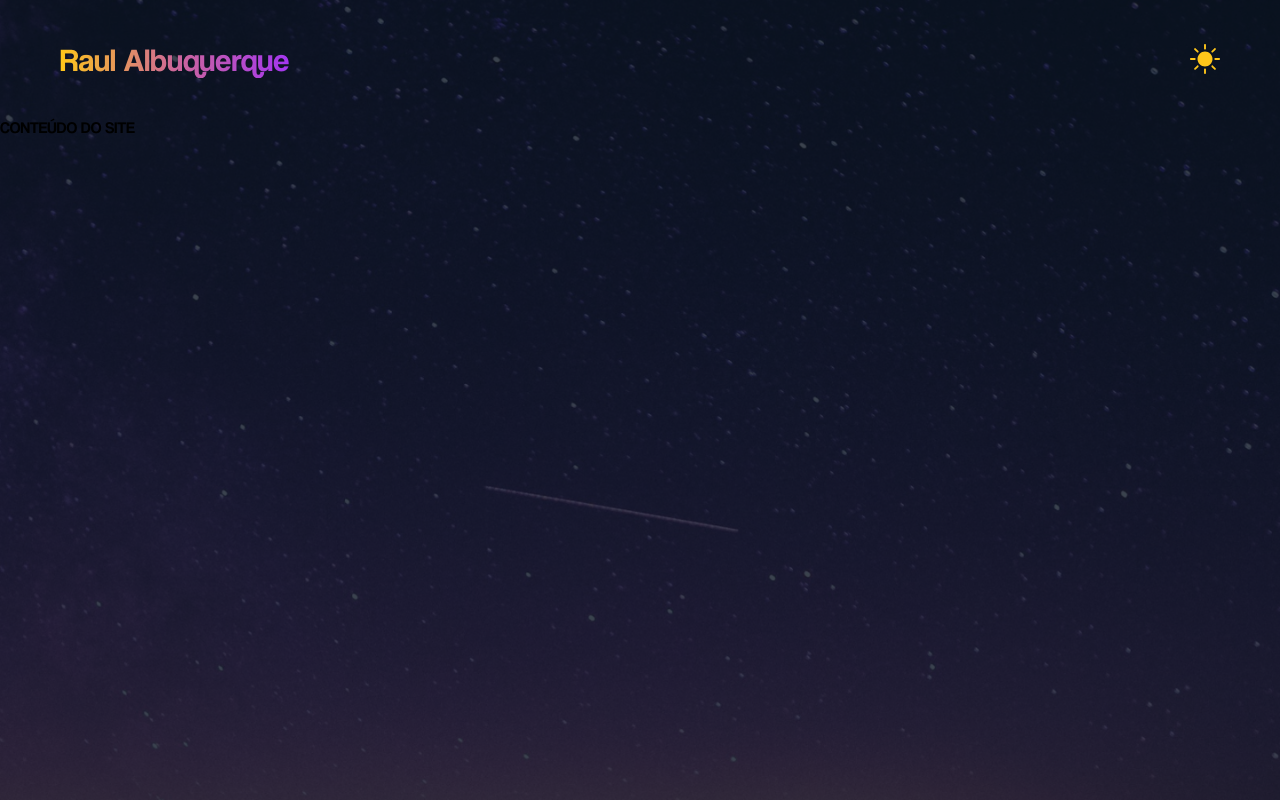
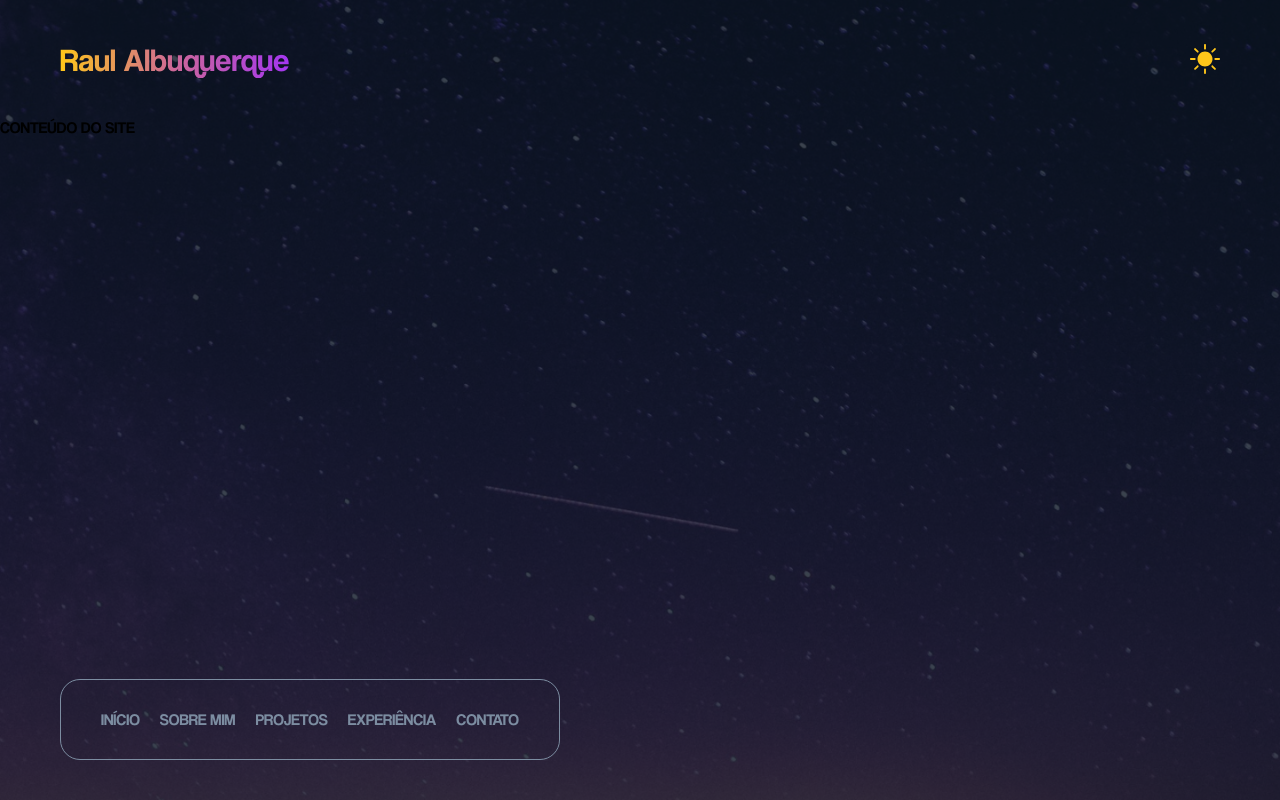
Before and after one commit to Raul-Albuquerque/portfolio-2.0, a Next.js app: page / in a window 1280 px wide. Built offline with nearby package versions, Linux system fonts and the light colour scheme.

Commit message:
feat: navbar

```diff
--- a/src/app/globals.css
+++ b/src/app/globals.css
@@ -1,10 +1,10 @@
 :root {
   --border-radius: 20px;
-  --color-bg-black: rgba(11,22,35,0.8);
-  --color-bg-white: rgba(245,245,245,0.92);
   --color-modal-overlayer: rgba(0,0,0,.7);
   --color-modal-bg: rgba(11,22,35,0.5);
   --color-modal-border: rgba(22,39,59,1);
+  --color-dark-blue: rgba(11,22,35,0.8);
+  --color-white: rgba(245,245,245,0.92);
   --color-yellow: #ffc61a;
   --color-pink: #CD6799;
   --color-purple: #a436f0;
--- a/src/app/providers.tsx
+++ b/src/app/providers.tsx
@@ -6,6 +6,7 @@ import { coolvetica } from '@/assets/fonts'
 import darkTheme from '@/themes/dark'
 import lightTheme from '@/themes/light'
 import { Header } from '@/components/Header'
+import { Navbar } from '@/components/Navbar'
 
 const Providers = ({ children }) => {
   const [isDarkTheme, setIsDarkTheme] = useState(true)
@@ -20,6 +21,7 @@ const Providers = ({ children }) => {
         <BgOverlay>
           <Header themeSwitch={switchTheme} isDarkTheme={isDarkTheme} />
           {children}
+          <Navbar />
         </BgOverlay>
       </body>
     </ThemeProvider>
--- a/src/components/Header/index.tsx
+++ b/src/components/Header/index.tsx
@@ -1,5 +1,4 @@
-'use client'
-
+import { CustomLink } from '../Links'
 import * as s from './styles'
 
 type Props = {
@@ -10,7 +9,9 @@ type Props = {
 export const Header = (props: Props) => {
   return (
     <s.Header>
-      <s.Logo href="/">Raul Albuquerque</s.Logo>
+      <CustomLink url="/" linkType="logo">
+        Raul Albuquerque
+      </CustomLink>
       {props.isDarkTheme ? (
         <s.ThemeSwitcher
           onClick={props.themeSwitch}
--- a/src/components/Header/styles.ts
+++ b/src/components/Header/styles.ts
@@ -1,6 +1,5 @@
 'use client'
 
-import Link from 'next/link'
 import styled from 'styled-components'
 
 export const Header = styled.header`
@@ -13,19 +12,6 @@ export const Header = styled.header`
   justify-content: space-between;
 `
 
-export const Logo = styled(Link)`
-  font-size: 32px;
-  background-image: -webkit-linear-gradient(
-    left,
-    var(--color-yellow),
-    var(--color-pink),
-    var(--color-purple)
-  );
-  -webkit-background-clip: text;
-  background-clip: text;
-  -webkit-text-fill-color: transparent;
-`
-
 export const ThemeSwitcher = styled.img`
   max-width: 30px;
   width: 100%;
--- /dev/null
+++ b/src/components/Links/index.tsx
@@ -0,0 +1,19 @@
+import * as S from './styles'
+
+export type Props = {
+  linkType: 'logo' | 'nav'
+  url: string
+  children: string
+}
+
+export const CustomLink = ({ linkType, url, children }: Props) => {
+  return (
+    <>
+      {linkType === 'logo' ? (
+        <S.Logo href={url}>{children}</S.Logo>
+      ) : (
+        <S.NavItem href={url}>{children}</S.NavItem>
+      )}
+    </>
+  )
+}
--- /dev/null
+++ b/src/components/Links/styles.ts
@@ -0,0 +1,39 @@
+'use client'
+
+import Link from 'next/link'
+import styled from 'styled-components'
+
+export const Logo = styled(Link)`
+  font-size: 32px;
+  background-image: -webkit-linear-gradient(
+    left,
+    var(--color-yellow),
+    var(--color-pink),
+    var(--color-purple)
+  );
+  -webkit-background-clip: text;
+  background-clip: text;
+  -webkit-text-fill-color: transparent;
+
+  &:hover {
+    color: var(--color-gray);
+  }
+`
+
+export const NavItem = styled(Link)`
+  font-size: 16px;
+  color: var(--color-gray);
+  text-decoration: none;
+
+  &:hover {
+    background-image: -webkit-linear-gradient(
+      left,
+      var(--color-yellow),
+      var(--color-pink),
+      var(--color-purple)
+    );
+    -webkit-background-clip: text;
+    background-clip: text;
+    -webkit-text-fill-color: transparent;
+  }
+`
--- /dev/null
+++ b/src/components/Navbar/index.tsx
@@ -0,0 +1,36 @@
+import { CustomLink } from '../Links'
+import * as S from './style'
+
+export const Navbar = () => {
+  return (
+    <S.NavBar>
+      <S.NavContainer>
+        <li>
+          <CustomLink url="/" linkType="nav">
+            INÍCIO
+          </CustomLink>
+        </li>
+        <li>
+          <CustomLink url="/" linkType="nav">
+            SOBRE MIM
+          </CustomLink>
+        </li>
+        <li>
+          <CustomLink url="/" linkType="nav">
+            PROJETOS
+          </CustomLink>
+        </li>
+        <li>
+          <CustomLink url="/" linkType="nav">
+            EXPERIÊNCIA
+          </CustomLink>
+        </li>
+        <li>
+          <CustomLink url="/" linkType="nav">
+            CONTATO
+          </CustomLink>
+        </li>
+      </S.NavContainer>
+    </S.NavBar>
+  )
+}
--- /dev/null
+++ b/src/components/Navbar/style.ts
@@ -0,0 +1,25 @@
+'use client'
+
+import styled from 'styled-components'
+
+export const NavBar = styled.nav`
+  max-width: 1160px;
+  width: 100%;
+  position: fixed;
+  bottom: 40px;
+  left: 0;
+  right: 0;
+  margin: 0 auto;
+`
+
+export const NavContainer = styled.ul`
+  max-width: 500px;
+  width: 100%;
+  display: flex;
+  align-items: center;
+  justify-content: center;
+  gap: 20px;
+  border: 1px solid var(--color-gray);
+  border-radius: var(--border-radius);
+  padding: 30px;
+`
```
